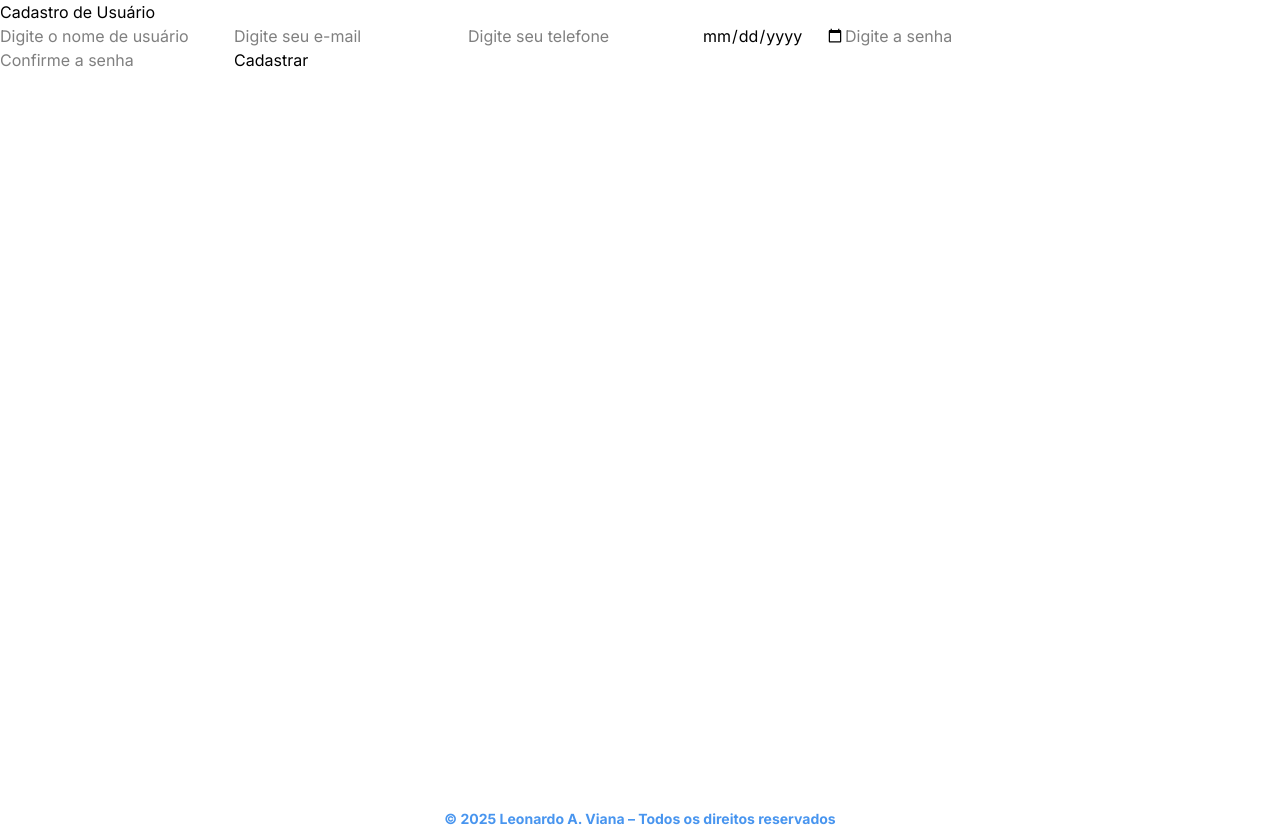
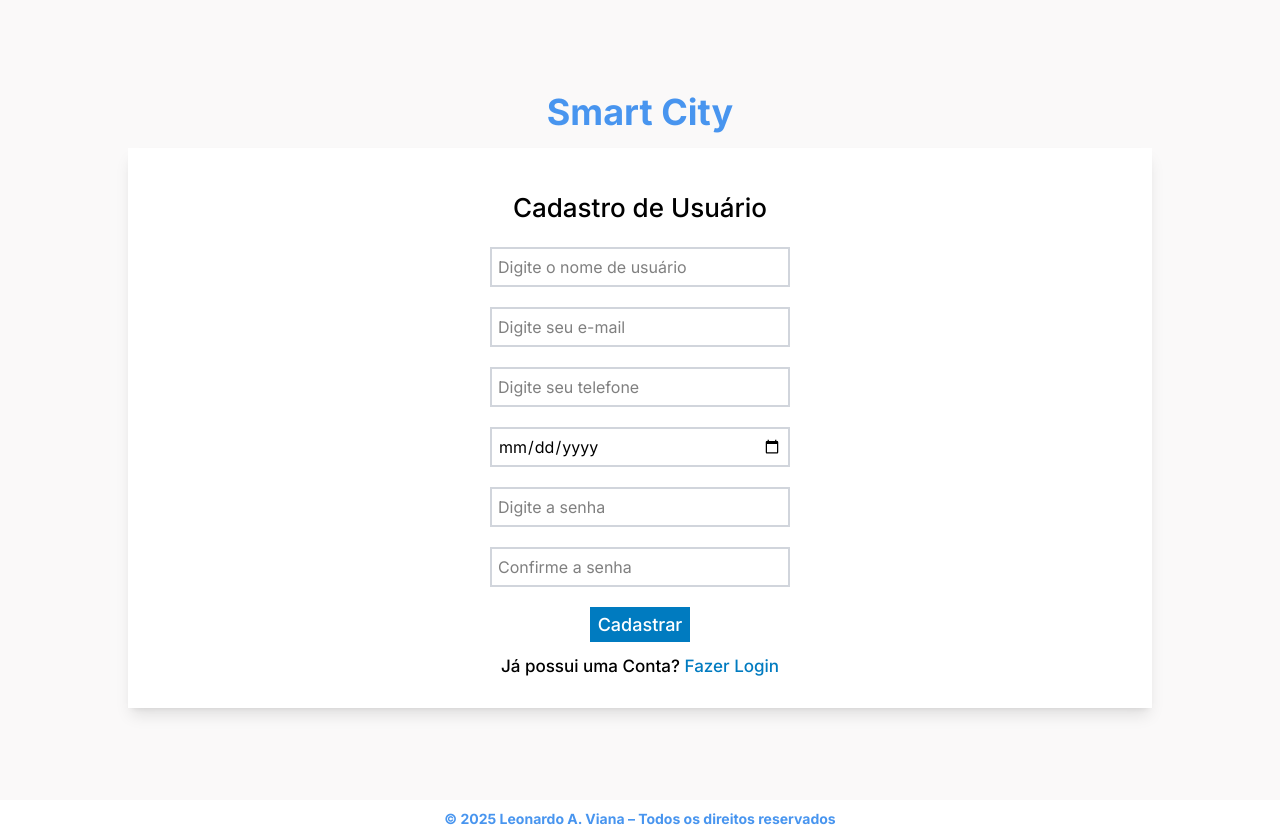
Before and after one commit to Leochin1206/smartCities, a React (Vite) app in the folder front/: page /cadastro in a window 1280 px wide. Built offline with nearby package versions, Linux system fonts and the light colour scheme.

Commit message:
smart city 25 04

```diff
--- a/front/src/pages/cadastro.jsx
+++ b/front/src/pages/cadastro.jsx
@@ -1,6 +1,6 @@
 import React, { useState } from 'react';
 import axios from 'axios';
-import { useNavigate } from 'react-router-dom';
+import { useNavigate, Link } from 'react-router-dom';
 
 export function Cadastro() {
 
@@ -15,23 +15,19 @@ export function Cadastro() {
         confirmarSenha: ''
     });
 
-    // Função que atualiza o estado ao digitar no formulário
     const handleChange = (e) => {
         setFormData({ ...formData, [e.target.name]: e.target.value });
     };
 
-    // Função para enviar o formulário e cadastrar o usuário
     const cadastrar = async (e) => {
-        e.preventDefault();  // Previne o comportamento padrão de envio do formulário
+        e.preventDefault();
 
-        // Verifica se as senhas coincidem
         if (formData.senha !== formData.confirmarSenha) {
             alert("As senhas não coincidem!");
             return;
         }
 
         try {
-            // Envia os dados para o backend via POST
             await axios.post('http://127.0.0.1:8000/api/cadastro/', {
                 username: formData.username,
                 email: formData.email,
@@ -41,32 +37,36 @@ export function Cadastro() {
             });
 
             alert("Usuário cadastrado com sucesso!");
-            navigate('/home');  // Redireciona para a página de Home após o cadastro
+            navigate('/home');
         } catch (error) {
-            // Captura e exibe o erro se a requisição falhar
             console.error("Erro ao cadastrar usuário:", error);
             alert("Erro ao cadastrar. Tente novamente.");
         }
     };
 
     return (
-        <div>
-            <h2>Cadastro de Usuário</h2>
-            <form onSubmit={cadastrar}>
+        <div className="flex flex-col items-center justify-center bg-[#faf9f9] h-[100vh] w-full">
+            <p className="text-4xl font-bold text-[#4895ef] !mb-4">Smart City</p>
 
-                <input type="text" name="username" value={formData.username} onChange={handleChange} placeholder="Digite o nome de usuário" required />
+            <form onSubmit={cadastrar} className="flex flex-col items-center justify-start h-140 w-[80%] shadow-lg bg-white">
+                <h1 className='font-medium text-[26px] !mt-10'>Cadastro de Usuário</h1>
 
-                <input type="email" name="email" value={formData.email} onChange={handleChange} placeholder="Digite seu e-mail" required />
+                <div className='flex flex-col items-center justify-cente'>
+                    <input type="text" name="username" value={formData.username} onChange={handleChange} placeholder="Digite o nome de usuário" className='w-[300px] !p-1.5 !mt-5 border-2 border-gray-300' required />
 
-                <input type="text" name="telefone" value={formData.telefone} onChange={handleChange} placeholder="Digite seu telefone" />
+                    <input type="email" name="email" value={formData.email} onChange={handleChange} placeholder="Digite seu e-mail" className='w-[300px] !p-1.5 !mt-5 border-2 border-gray-300' required />
 
-                <input type="date" name="data_nascimento" value={formData.data_nascimento} onChange={handleChange} />
+                    <input type="text" name="telefone" value={formData.telefone} onChange={handleChange} placeholder="Digite seu telefone" className='w-[300px] !p-1.5 !mt-5 border-2 border-gray-300' required />
 
-                <input type="password" name="senha" value={formData.senha} onChange={handleChange} placeholder="Digite a senha" required />
+                    <input type="date" name="data_nascimento" value={formData.data_nascimento} onChange={handleChange} className='w-[300px] !p-1.5 !mt-5 border-2 border-gray-300' />
 
-                <input type="password" name="confirmarSenha" value={formData.confirmarSenha} onChange={handleChange} placeholder="Confirme a senha" required />
+                    <input type="password" name="senha" value={formData.senha} onChange={handleChange} placeholder="Digite a senha" className='w-[300px] !p-1.5 !mt-5 border-2 border-gray-300' required />
 
-                <button type="submit">Cadastrar</button>
+                    <input type="password" name="confirmarSenha" value={formData.confirmarSenha} onChange={handleChange} placeholder="Confirme a senha" className='w-[300px] !p-1.5 !mt-5 border-2 border-gray-300' required />
+                </div>
+
+                <button className='w-[100px] !p-1 !mt-5 bg-[#007bc0] text-white text-[18px] font-medium' type="submit">Cadastrar</button>
+                <h4 className='!mt-3 text-[17px] font-medium'>Já possui uma Conta? <Link to="/" className='text-[#007bc0]'>Fazer Login</Link></h4>
             </form>
         </div>
     );
--- a/front/src/pages/login.jsx
+++ b/front/src/pages/login.jsx
@@ -24,10 +24,10 @@ export function Login() {
     };
 
     return (
-        <div className="flex flex-col items-center justify-center bg-white h-[100vh] w-full">
+        <div className="flex flex-col items-center justify-center bg-[#faf9f9] h-[100vh] w-full">
             <p className="text-4xl font-bold text-[#4895ef] !mb-4">Smart City</p>
 
-            <div className="flex flex-col items-center justify-start h-100 w-[80%] shadow-lg">
+            <div className="flex flex-col items-center justify-start h-100 w-[80%] shadow-lg bg-white">
                 <h1 className='font-medium text-[26px] !mt-15'>Login</h1>
 
                 <input className='w-[300px] !p-1.5 !mt-5 border-2 border-gray-300' value={user} onChange={(e) => setUser(e.target.value)} placeholder='User' />
```
